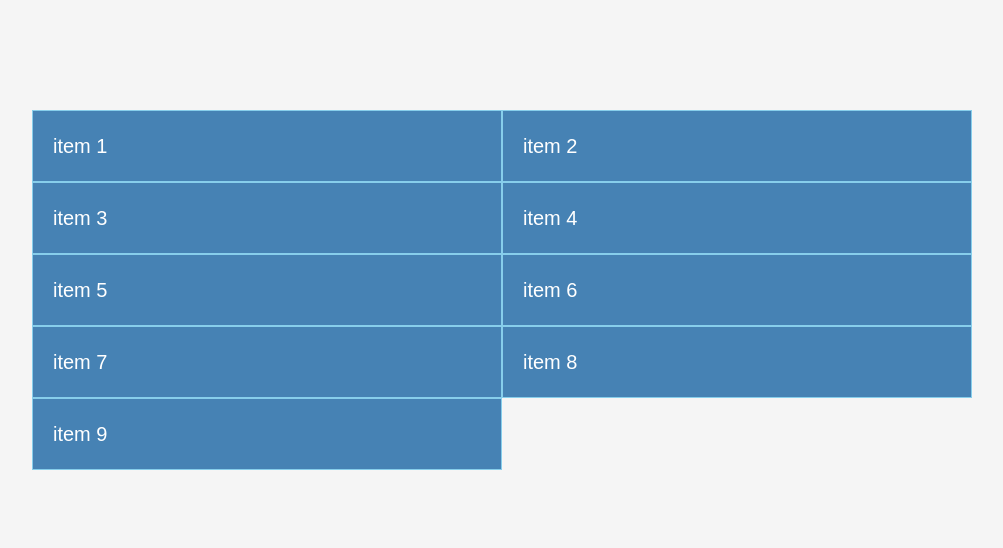
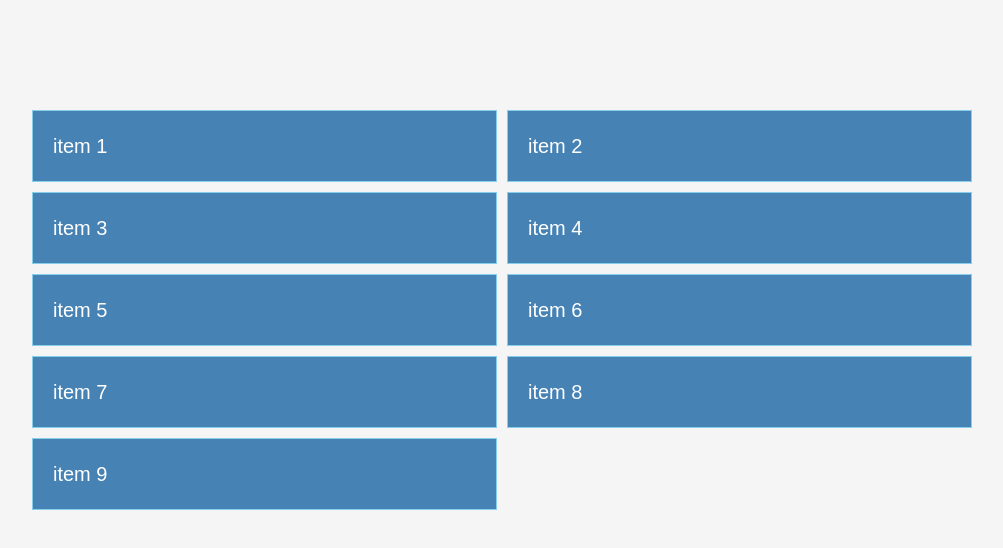
Before and after one commit to mehwishjbe/grid-crash-course, a plain HTML site: page index.html in a window 1280 px wide. Shown: the whole page, without its empty margins (138-1141 px from the left). Drawn offline with Linux system fonts and the light colour scheme.

Commit message:
grid-gap

```diff
--- a/style.css
+++ b/style.css
@@ -21,6 +21,12 @@ body{
 
     /* grid-template-columns:  1fr 1fr 1fr; */
     grid-template-columns: repeat(2, 1fr);
+
+    /* column-gap: 10px;
+    row-gap: 10px; */
+    gap: 10px;
+
+
 }
 
 .item{
```
